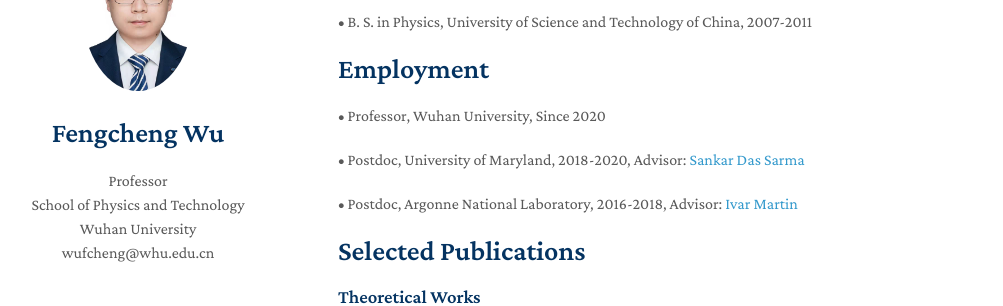
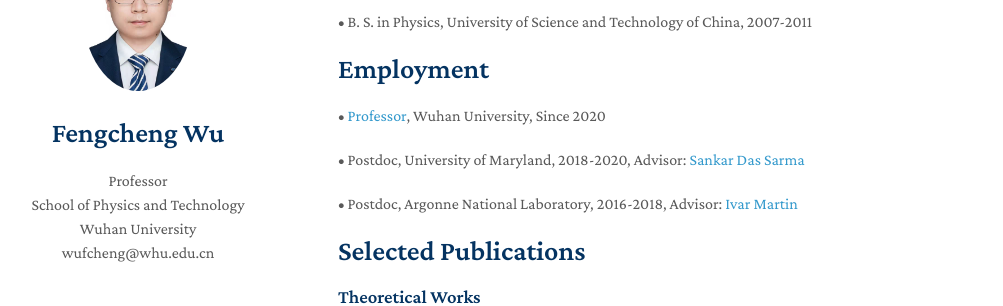
Before and after one commit to wufcheng/FengchengWu.github.io, a Jekyll site: the page built from index.md, in a window 1280 px wide and 900 px high, scrolled down 675 px. Shown: the part 153-459 px from the top of the window, without its empty margins (132-1135 px from the left). Built offline with Jekyll 4.4.1, drawn with Linux system fonts in a browser that asks for light colours; nearby versions of some CDN libraries; a style sheet for code colours, icons or effects is not loaded; our own code applies the rules of GitHub Pages for plain Markdown files; part of the change alters nothing that is shown.

```diff
--- a/index.md
+++ b/index.md
@@ -41,7 +41,7 @@ see [PRL](https://journals.aps.org/prl/abstract/10.1103/PhysRevLett.123.237002)
 
 # Employment
 
-•	Professor, Wuhan University, Since 2020
+•	[Professor](https://physics.whu.edu.cn/info/1052/7001.htm), Wuhan University, Since 2020
 
 •	Postdoc, University of Maryland, 2018-2020, Advisor: [Sankar Das Sarma](https://www.physics.umd.edu/cmtc/)
 
```
